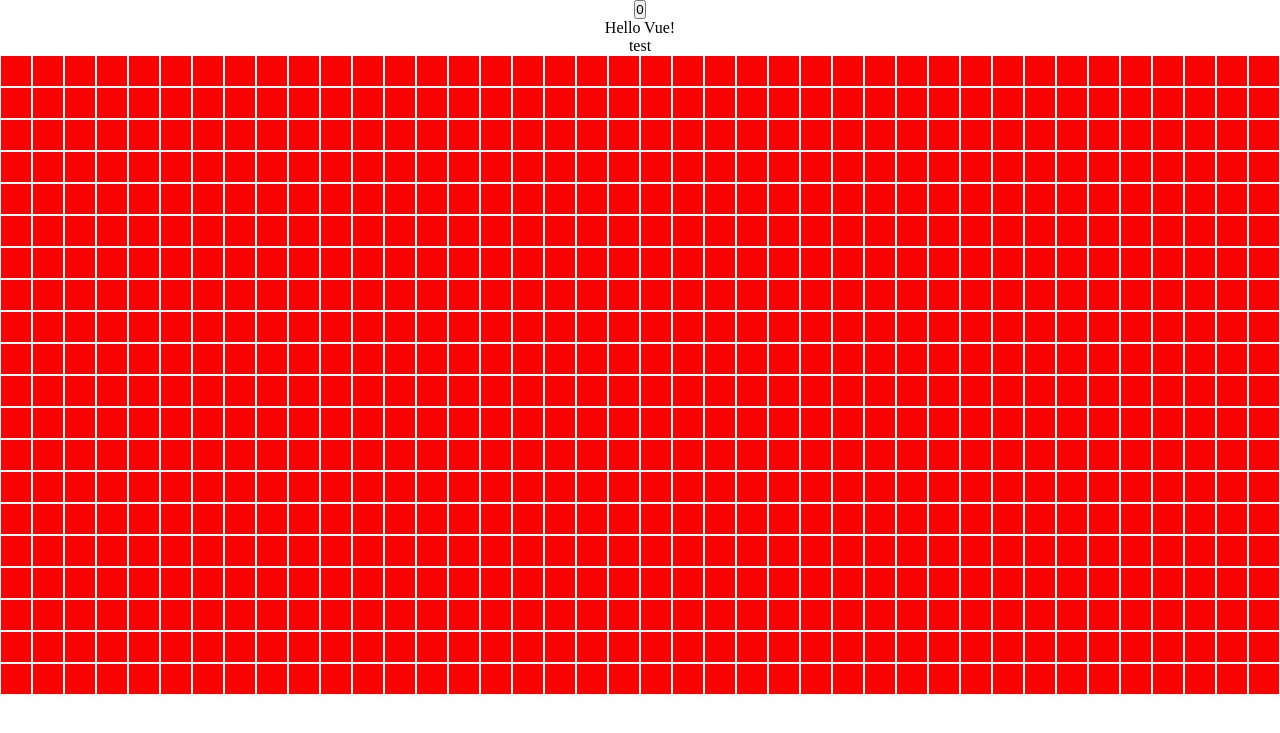
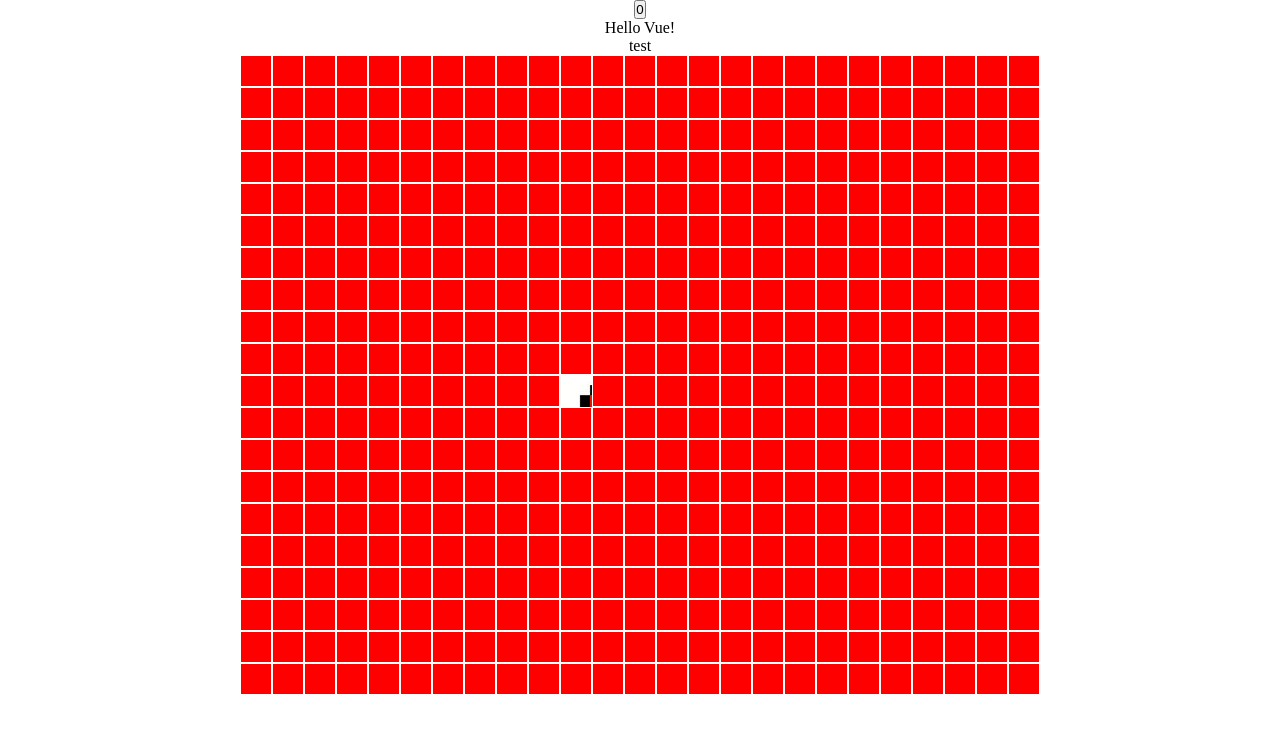
Before and after one commit to ChimentiMatt/Pokemon, a PHP site: page / in a window 1280 px wide; the page is wider, and only the part inside the window is pictured. Shown: the top 733 px of that part. Run offline with PHP 8.4, Linux system fonts and the light colour scheme; some libraries are stand-ins or nearby versions.

Commit message:
early progress. Have a player image not sizing correctly and an event listener for arrow right. Also every div now is numbered

```diff
--- a/app.js
+++ b/app.js
@@ -9,7 +9,7 @@ Vue.component('click-counter', {
 
 let cat = 'cat'
 
-const rangeVar = [...Array(200).keys()]
+const rangeVar = [...Array(150).keys()]
 
 
 
@@ -24,9 +24,16 @@ new Vue({
 
         makeGrid() {
             const grid = document.getElementById('grid')
-
-            for (let i = 0; i < 1000; i++){
-                grid.innerHTML += '<div class="squares"></div>'
+            let counter = 0
+            for (let i = 0; i < 500; i++){
+                if (i == 260){
+                    grid.innerHTML += '<div id="player" class='+counter+'></div>'
+                    counter += 1
+                }
+                else{
+                    grid.innerHTML += '<div class="squares"'+counter+'></div>'
+                    counter += 1
+                }
 
             }
         },
@@ -40,5 +47,12 @@ new Vue({
         })
         this.makeGrid()
 
+        document.addEventListener("keydown", function (event) {
+            if (event.key == 'ArrowRight'){
+                // let playernum = document.getElementById('player')
+
+                }
+            })
     }
+
   })
--- a/index.html
+++ b/index.html
@@ -17,7 +17,7 @@
         <div id="app">
           <click-counter></click-counter>
           {{ message }}
-          <img v-bind:src='charmander'>
+          <!-- <img v-bind:src='charmander'> -->
           <p id="test">test</p>
           <div id="grid"></div>
         </div>
--- a/style.css
+++ b/style.css
@@ -18,7 +18,7 @@
 }
 
 #grid{
-  width: 100rem;
+  width: 50em;
   display: flex;
   flex-wrap: wrap;
 }
@@ -29,3 +29,10 @@
   background: red;
   border: 1px solid white;
 }
+
+#player{
+  height: 2rem;
+  width: 2rem;
+  background-image:  url("images/redFront.png");
+  object-fit: scale-down;
+}
```
Also changed, not shown: images/redFront.png (added).
